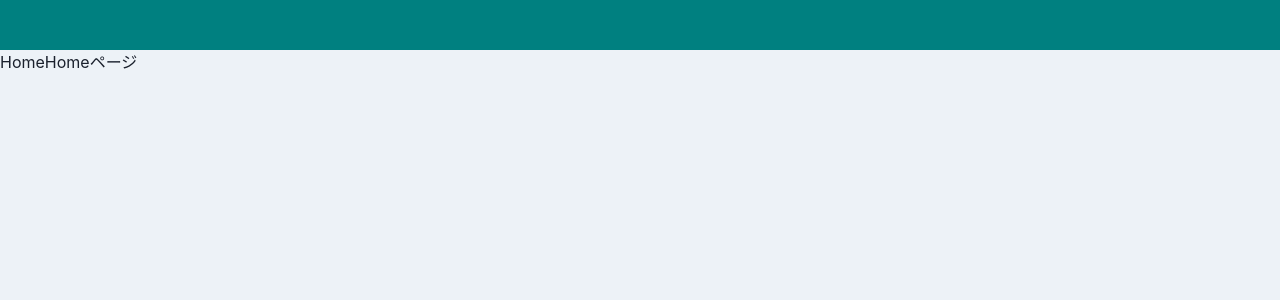
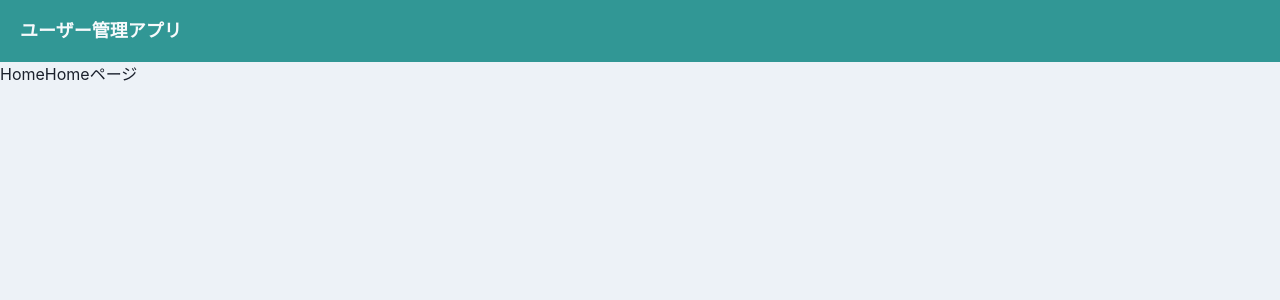
Before and after one commit to hoshico/chakrui-react-ts, a React (Create React App) app: page /home in a window 1280 px wide. Shown: the top 300 px of the page. Built offline with nearby package versions, Linux system fonts and the light colour scheme.

Commit message:
install chakra-ui/icons

```diff
--- a/package.json
+++ b/package.json
@@ -3,6 +3,7 @@
   "version": "0.1.0",
   "private": true,
   "dependencies": {
+    "@chakra-ui/icons": "^1.1.1",
     "@chakra-ui/react": "^1.7.3",
     "@emotion/react": "^11",
     "@emotion/styled": "^11",
--- a/src/components/organisms/layout/Header.tsx
+++ b/src/components/organisms/layout/Header.tsx
@@ -1,5 +1,36 @@
+import { Box, Flex, Heading, IconButton, Link } from "@chakra-ui/react";
 import { memo, VFC } from "react";
+import { HamburgerIcon } from "@chakra-ui/icons";
 
 export const Header: VFC = memo(() => {
-    return <div style={{ height: "50px", backgroundColor: "teal"}}></div>
+    return (
+        <>
+            <Flex
+                as="nav"
+                bg="teal.500"
+                color="gray.50"
+                align="center"
+                justify="space-between"
+                padding={{ base: 3, md: 5}}
+            >
+            <Flex align="center" as="a" mr={8} _hover={{ cursor: "pointer"}}>
+                <Heading as="h1" fontSize={{ base: "md", md: "lg"}}>ユーザー管理アプリ</Heading>
+            </Flex>
+
+            <Flex
+              align="center"
+              fontSize="sm"
+              flexGrow={2}
+              display={{ base: "none", md: "lg"}}
+              >
+                <Box pr={4}>
+                    <Link>ユーザー一覧</Link>
+                </Box>
+                    <Link>設定</Link>
+            </Flex>
+            <IconButton aria-label="メニューボタン"  icon={<HamburgerIcon />}
+            size="sm" variant="unstyled" display={{ base: "block", md: "none"}} />
+        </Flex>
+        </>
+    )
 });
```
Also changed, not shown: 2 other files (tests, documents, lock files or other folders).
